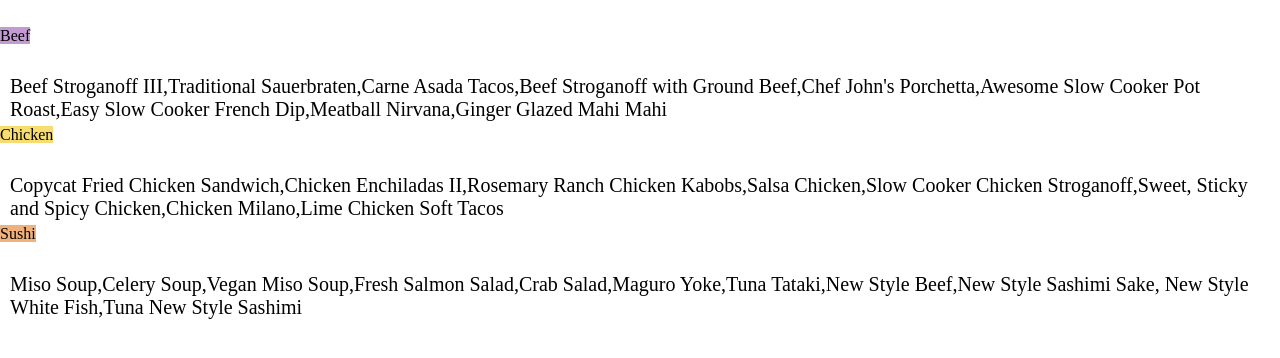
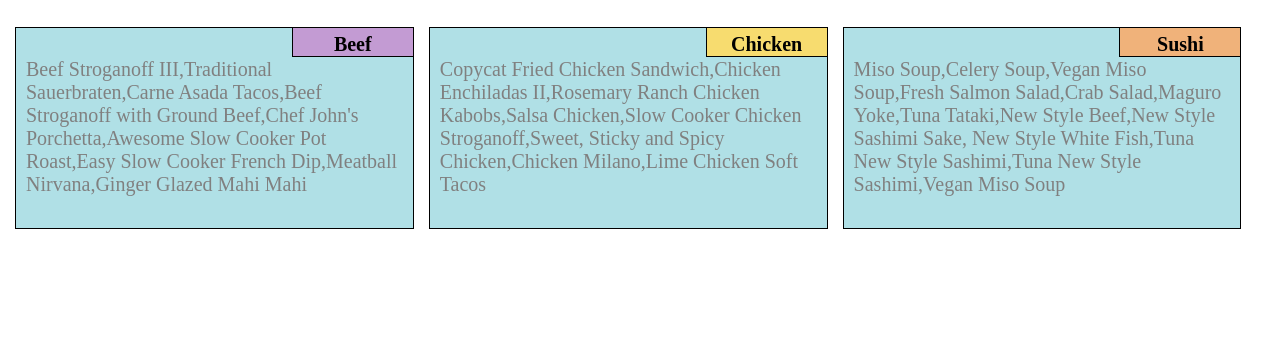
Before and after one commit to saraezzooff/module2-solution, a plain HTML site: page index.html in a window 1280 px wide. Shown: the part 70-428 px from the top of the page. Drawn offline with Linux system fonts and the light colour scheme; files that its build step writes are made by us from their sources.

Commit message:
Update index.html

```diff
--- a/index.html
+++ b/index.html
@@ -3,27 +3,26 @@
 <head>
 <meta charset="utf-8">
 <title>Assignment Solution for Module 2</title>
-<link rel="stylesheet type="text/css" href="css/styles.css">
+<link rel="stylesheet type="text/css" href="styles.css">
+<meta name="viewport" content="width=device-width, initial-scale=1">
+</head>
 
-</head>
 <body>
-
 <h1>Our Menu</h1>
-
-<div id="paragraph1">
-<span class="types" style="background-color:#C39BD3;" >Beef</span>
+<div class="container1">
+<span id="types_1" >Beef</span>
 <p>Beef Stroganoff III,Traditional Sauerbraten,Carne Asada Tacos,Beef Stroganoff with Ground Beef,Chef John's
 Porchetta,Awesome Slow Cooker Pot Roast,Easy Slow Cooker French Dip,Meatball Nirvana,Ginger Glazed Mahi Mahi</p>
 </div>
-<div id="paragraph2">
-<span class="types" style="background-color:#F7DC6F;" >Chicken</span>
+<div class="container2"">
+<span id="types_2" >Chicken</span>
 <p>Copycat Fried Chicken Sandwich,Chicken Enchiladas II,Rosemary Ranch Chicken Kabobs,Salsa Chicken,Slow Cooker Chicken Stroganoff,Sweet,
  Sticky and Spicy Chicken,Chicken Milano,Lime Chicken Soft Tacos</p>
  </div>
- <div id="paragraph3">
- <span class="types" style="background-color:#F0B27A;">Sushi</span>
+ <div class="container3">
+ <span id="types_3">Sushi</span>
  <p>Miso Soup,Celery Soup,Vegan Miso Soup,Fresh Salmon Salad,Crab Salad,Maguro Yoke,Tuna Tataki,New Style Beef,New Style Sashimi Sake,
- New Style White Fish,Tuna New Style Sashimi </p>
+ New Style White Fish,Tuna New Style Sashimi,Tuna New Style Sashimi,Vegan Miso Soup </p>
  </div>
 
 </body>
```
